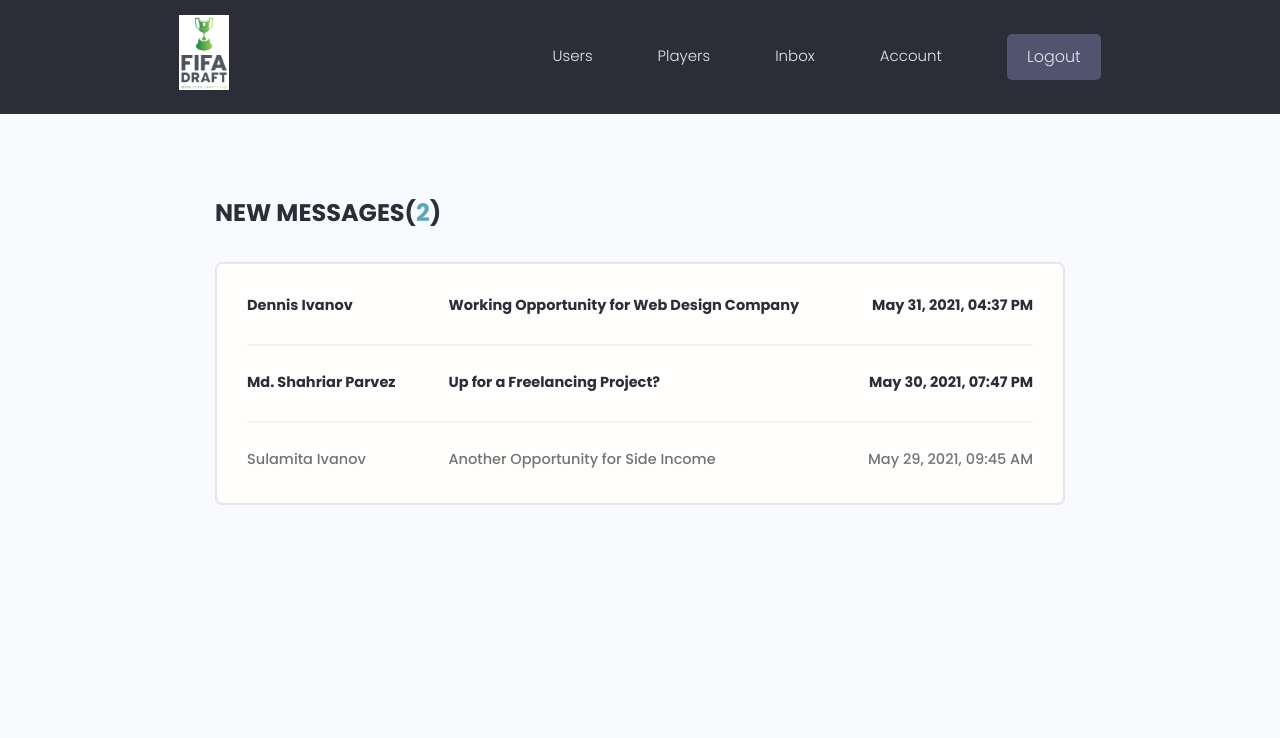
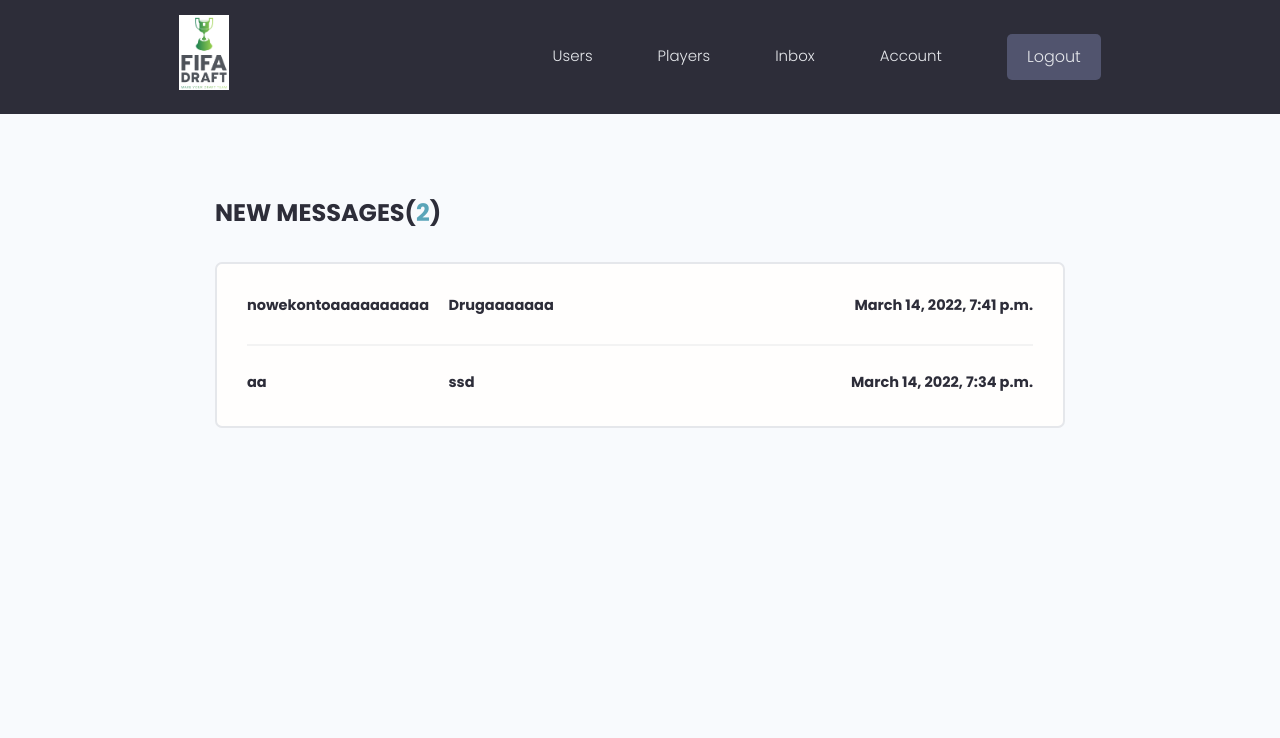
Before and after one commit to Grzegorz-Oledzki/django-project, a Django app: page /inbox/ in a window 1280 px wide. Shown: the top 738 px of the page. Run offline with Django 3.2, Linux system fonts and the light colour scheme; a user stored in the database is signed in; data comes from the database, SQL or seed files in the repository; some libraries are stand-ins or nearby versions.

Commit message:
add working inbox.html

```diff
--- a/users/models.py
+++ b/users/models.py
@@ -46,7 +46,7 @@ class Skill(models.Model):
 class Message(models.Model):
     sender = models.ForeignKey(Profile, on_delete=models.SET_NULL, null=True, blank=True)
     recipient = models.ForeignKey(Profile, on_delete=models.SET_NULL, null=True, blank=True, related_name='messages')
-    name = models.CharField(max_length=200, null=True, blank=True)
+    sender_name = models.CharField(max_length=200, null=True, blank=True)
     email = models.EmailField(max_length=200, null=True, blank=True)
     subject = models.CharField(max_length=200, null=True, blank=True)
     body = models.TextField(max_length=400)
--- a/users/templates/users/inbox.html
+++ b/users/templates/users/inbox.html
@@ -1,31 +1,27 @@
 {% extends 'main.html' %}
+
 {% block content %}
+<!-- Main Section -->
 <main class="inbox my-xl">
   <div class="content-box">
-      <h3 class="inbox__title">New Messages(<span>2</span>)</h3>
+    <h3 class="inbox__title">New Messages(<span>{{unread_count}}</span>)</h3>
+
     <ul class="messages">
+      {% for message in message_request %}
+      {% if message.is_read == False %}
       <li class="message message--unread">
-          <a href="message.html">
-            <span class="message__author">Dennis Ivanov</span>
-            <span class="message__subject">Working Opportunity for Web Design Company</span>
-            <span class="message__date">May 31, 2021, 04:37 PM</span>
+        {% else %}
+      <li class="message">
+        {% endif %}
+        <a href="#">
+          <span class="message__author">{{message.sender_name}}</span>
+          <span class="message__subject">{{message.subject}}</span>
+          <span class="message__date">{{message.created}}</span>
         </a>
       </li>
-        <li class="message message--unread">
-          <a href="message.html">
-            <span class="message__author">Md. Shahriar Parvez</span>
-            <span class="message__subject">Up for a Freelancing Project?</span>
-            <span class="message__date">May 30, 2021, 07:47 PM</span>
-          </a>
-        </li>
-        <li class="message">
-          <a href="message.html">
-            <span class="message__author">Sulamita Ivanov</span>
-            <span class="message__subject">Another Opportunity for Side Income</span>
-            <span class="message__date">May 29, 2021, 09:45 AM</span>
-          </a>
-        </li>
+      {% endfor %}
     </ul>
   </div>
 </main>
+
 {% endblock content %}
--- a/users/views.py
+++ b/users/views.py
@@ -3,7 +3,7 @@ from django.contrib.auth import login, authenticate, logout
 from users.models import Profile, Skill
 from django.contrib.auth.models import User
 from django.contrib import messages
-from users.models import Profile, Skill
+from users.models import Profile, Skill, Message
 from users.forms import CustomUserCreationForm, ProfileForm, SkillForm
 from django.contrib.auth.decorators import login_required
 from users.utils import search_profiles, pagination_project
@@ -151,5 +151,8 @@ def delete_skill(request, pk):
 
 @login_required(login_url="login")
 def inbox(request):
-    context = {}
+    profile = request.user.profile
+    message_request = profile.messages.all()
+    unread_count = message_request.filter(is_read=False).count()
+    context = {"message_request": message_request, "unread_count": unread_count}
     return render(request, 'users/inbox.html', context)
```
Also changed, not shown: db.sqlite3, users/migrations/0005_rename_name_message_sender_name.py (added). Lines whose indentation alone changed are shown as unchanged.
